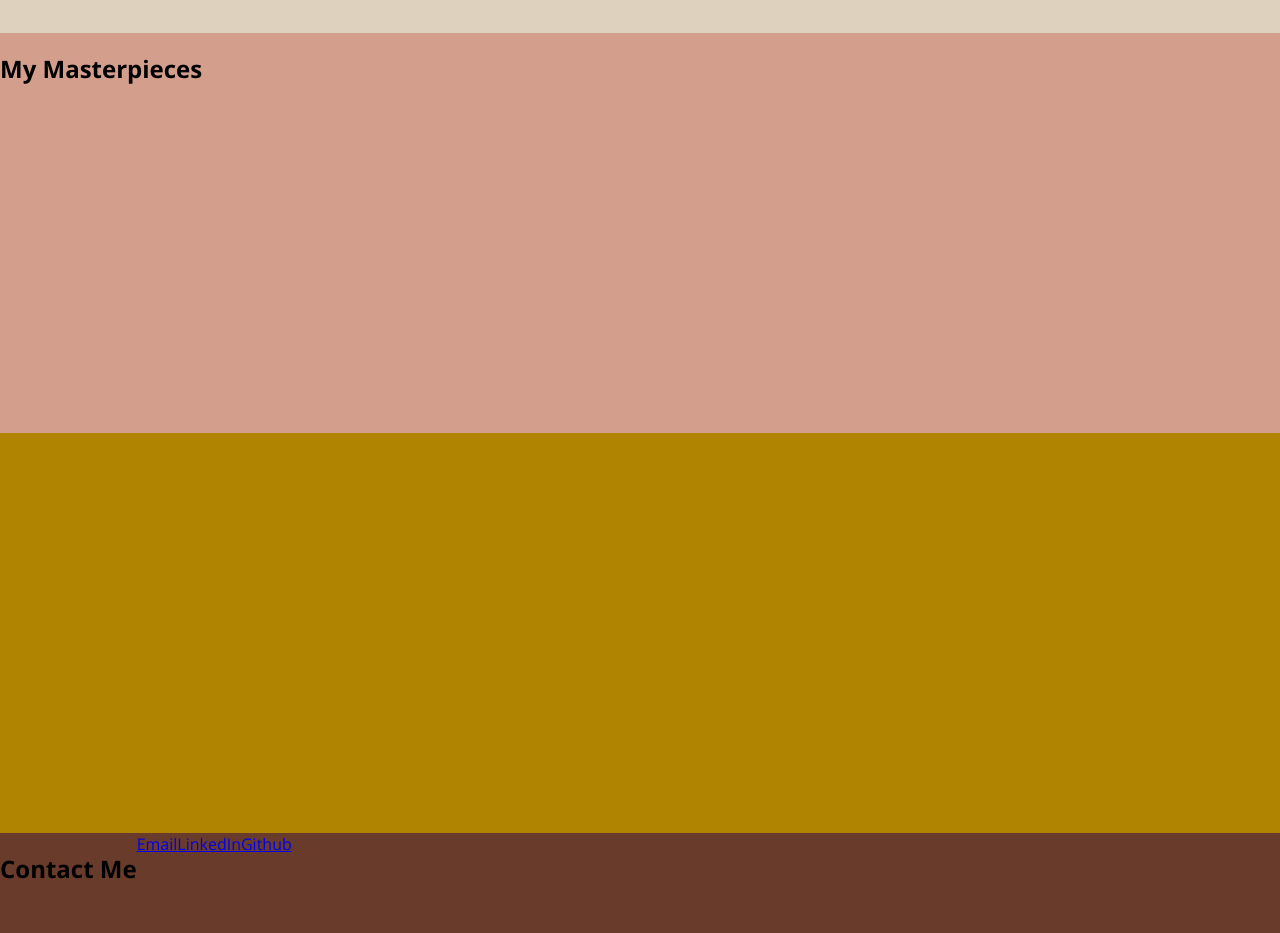
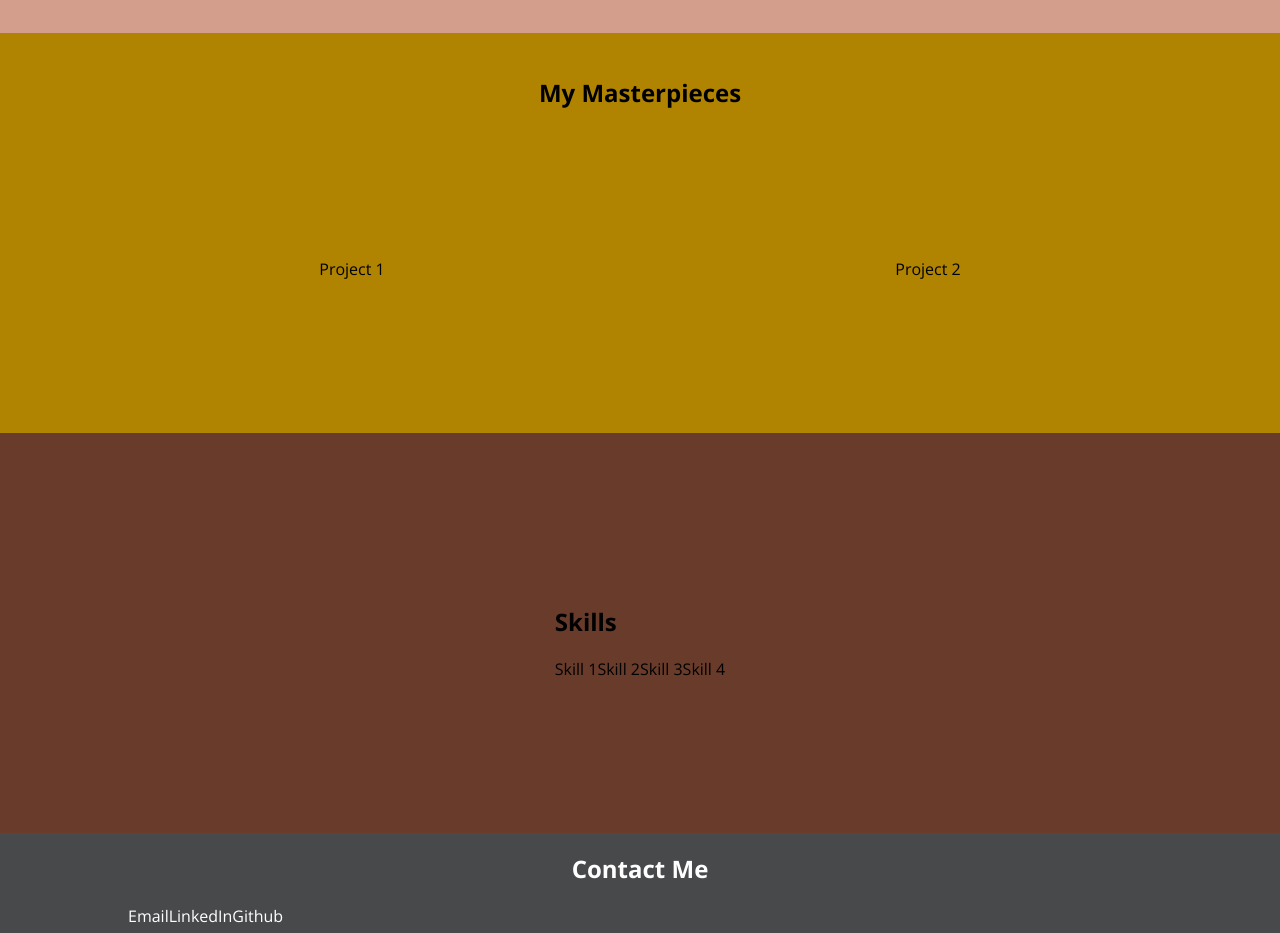
Before and after one commit to apparenelle/StarDrift, a React (Create React App) app in the folder app/: page / in a window 1280 px wide. Shown: the part 1060-1993 px from the top of the page. Built offline with nearby package versions, Linux system fonts and the light colour scheme.

Commit message:
minor additions
-nothing serious just some tweaks

```diff
--- a/app/src/App.css
+++ b/app/src/App.css
@@ -111,7 +111,7 @@ body {
     flex-direction: row;
     width:100%;
     height: 600px;
-    background-color: #FAF6F2;
+    background-color: #DED1BD;
     /* background: url('./assets/grayscale.jpg');
     background-repeat: no-repeat;
     background-attachment: fixed;
@@ -148,7 +148,7 @@ body {
     height: 400px;
     flex-direction: column;
     align-items: center;
-    background-color: #DED1BD;
+    background-color: #D49E8D;
 }
 .collective-skills-flex-container{
     display: flex;
@@ -218,24 +218,66 @@ body {
 }
 
 /* End of Second Sectional */
+/* Start of Third Sectional */
 .third-sectional{
     display: flex;
     width: 100%;
     height: 400px;
-    background-color: #D49E8D;
+    background-color: #B08401;
+    flex-direction: column;
+    justify-content: center;
+    align-items: center;
+
 }
+.projects-items-flex-container{
+    display: flex;
+    flex-direction: row;
+    width: 90%;
+    height: 70%;
+}
+.projects-items-flex-container a{
+    width: 50%;
+}
+/* End of Third Sectional */
+/* Start of Fourth Sectional */
 .fourth-sectional{
     display: flex;
     width: 100%;
     height: 400px;
-    background-color: #B08401;
+    background-color: #693B2B;
+    flex-direction: column;
+    justify-content: center;
+    align-items: center;
 }
+/* End of Fourth Sectional */
+/* Start of Footer */
 .footer-sectional{
     display: flex;
     width: 100%;
     height: 100px;
-    background-color: #693B2B;
+    background-color: #48494B;
+    flex-direction: column;
+    justify-content: center;
+    align-items: center;
+    color: white;
 }
+.footer-content-flex{
+    width: 90%;
+    display: flex;
+    flex-direction: row;
+    /* height: 90%; */
+}
+.footer-links-flex{
+    /* justify-content: center; */
+    align-items: center;
+    width: 80%;
+    height: 50%;
 
+}
+.footer-links-flex a{
+    text-decoration: none;
+    color: white;
+}
+/* End of Footer */
 
 /* save this color Honeydew: #F0FFF0 */
--- a/app/src/Footer.js
+++ b/app/src/Footer.js
@@ -5,12 +5,14 @@ export class Footer extends React.Component{
     render(){
         return(
             <div className='footer-sectional'>
-                <h2>Contact Me</h2>
-                <a href='mailto:aeydran@gmail.com'>Email</a>
-                <a href='https://www.linkedin.com/in/adrian-francis-a0aa39181/'>LinkedIn</a>
-                <a href='https://github.com/apparenelle'>Github</a>
-
-                <h4></h4>
+                {/* <div className='footer-content-flex'> */}
+                    <h2>Contact Me</h2>
+                    <div className='footer-links-flex'>
+                        <a href='mailto:aeydran@gmail.com'>Email</a>
+                        <a href='https://www.linkedin.com/in/adrian-francis-a0aa39181/'>LinkedIn</a>
+                        <a href='https://github.com/apparenelle'>Github</a>
+                    </div>
+                {/* </div> */}
             </div>
         );
     }
--- a/app/src/Fourth.js
+++ b/app/src/Fourth.js
@@ -5,7 +5,15 @@ export class Fourth extends React.Component{
     render(){
         return(
             <div className='fourth-sectional'>
-
+                <div className='fourth-sectional-row-flex'>
+                    <h2>Skills</h2>
+                    <div className='skills-box-layout-flex-container'>
+                        <a>Skill 1</a>
+                        <a>Skill 2</a>
+                        <a>Skill 3</a>
+                        <a>Skill 4</a>
+                    </div>
+                </div>
             </div>
         );
     }
--- a/app/src/Third.js
+++ b/app/src/Third.js
@@ -5,12 +5,19 @@ export class Third extends React.Component{
     render(){
         return(
             <div className='third-sectional'>
-                <div className='third-sectional-column-flex'>
-                    <h2>My Masterpieces</h2>
-                    <div className='projects-box-layout-flex-container'>
-                        <a></a>
-                        <a></a>
-                    </div>
+                <h2>My Masterpieces</h2>
+                <div className='projects-items-flex-container'>
+                    {/* skills-flex-container is also a flex item */}
+                    <a href='#' className='skill-box-layout'>
+                        <img className='' src=''></img>
+                        <div className=''><p>Project 1</p></div>
+                    </a>
+
+
+                    <a className='skill-box-layout' href='#'>
+                        <img className='' src=''></img>
+                        <div className=''><p>Project 2</p></div>
+                    </a>
                 </div>
             </div>
         );
```
